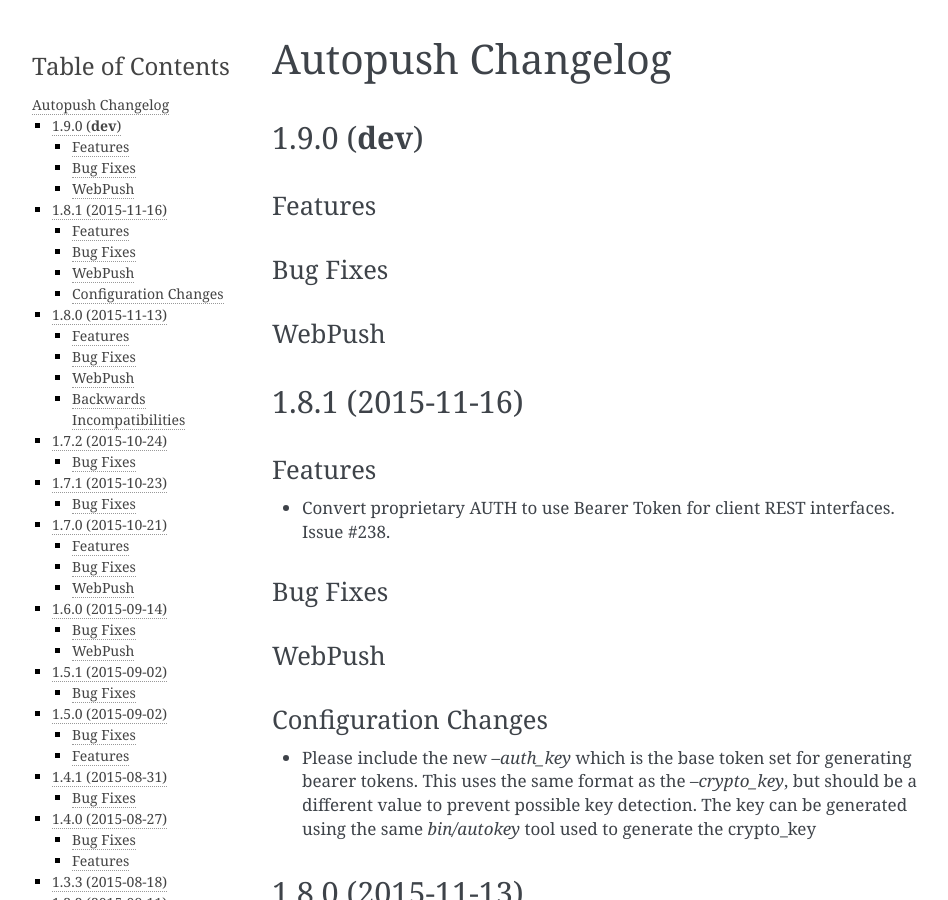
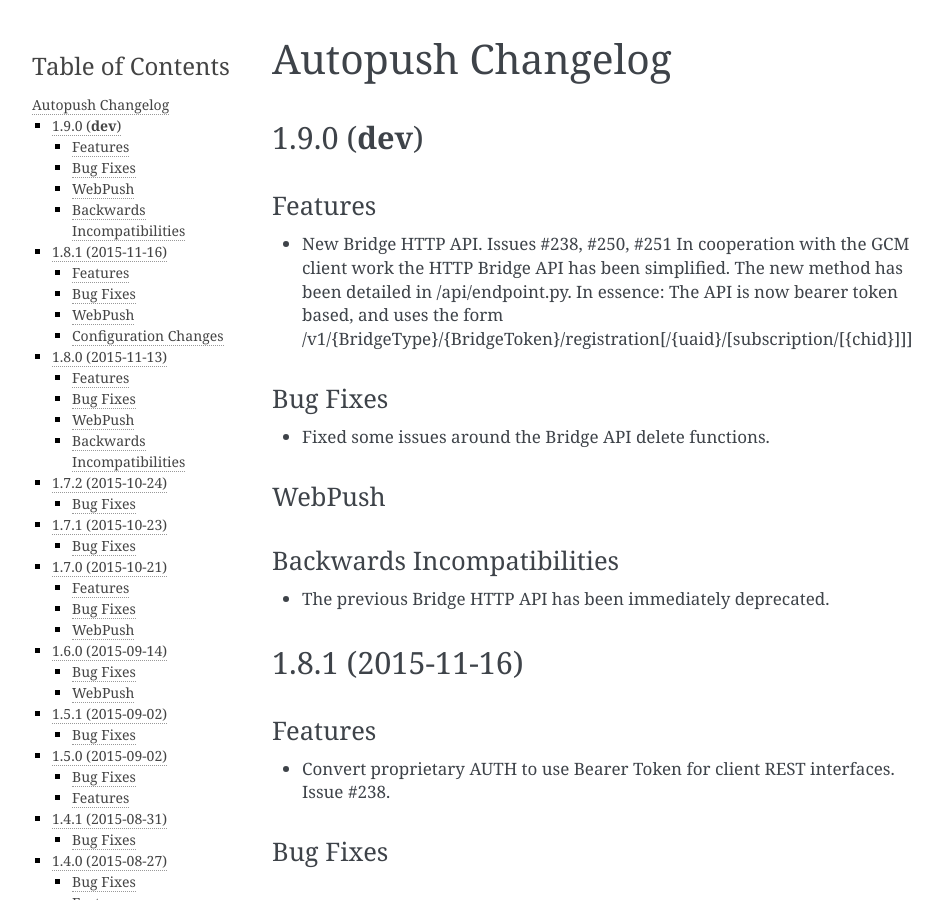
Before and after one commit to mozilla-services/autopush, a Sphinx documentation site: the page built from docs/changelog.rst, in a window 1280 px wide and 900 px high. Shown: the whole window, without its empty margins (148-1096 px from the left). Built offline with Sphinx 7.4.7, drawn with Linux system fonts in a browser that asks for light colours.

Commit message:
Documentation

```diff
--- a/CHANGELOG.rst
+++ b/CHANGELOG.rst
@@ -8,11 +8,22 @@
 Features
 --------
 
+* New Bridge HTTP API. Issues #238, #250, #251
+  In cooperation with the GCM client work the HTTP Bridge API has been
+  simplified. The new method has been detailed in /api/endpoint.py.
+  In essence: The API is now bearer token based, and uses the form
+  /v1/{BridgeType}/{BridgeToken}/registration[/{uaid}/[subscription/[{chid}]]]
+
 Bug Fixes
 ---------
+* Fixed some issues around the Bridge API delete functions.
 
 WebPush
 -------
+
+Backwards Incompatibilities
+---------------------------
+* The previous Bridge HTTP API has been immediately deprecated.
 
 1.8.1 (2015-11-16)
 ==================
--- a/docs/index.rst
+++ b/docs/index.rst
@@ -26,6 +26,8 @@
    architecture
    api
    Changelog <changelog>
+
+* :doc:`Push Service HTTP API <api/endpoint>`
 
 Source Code
 ===========
```
